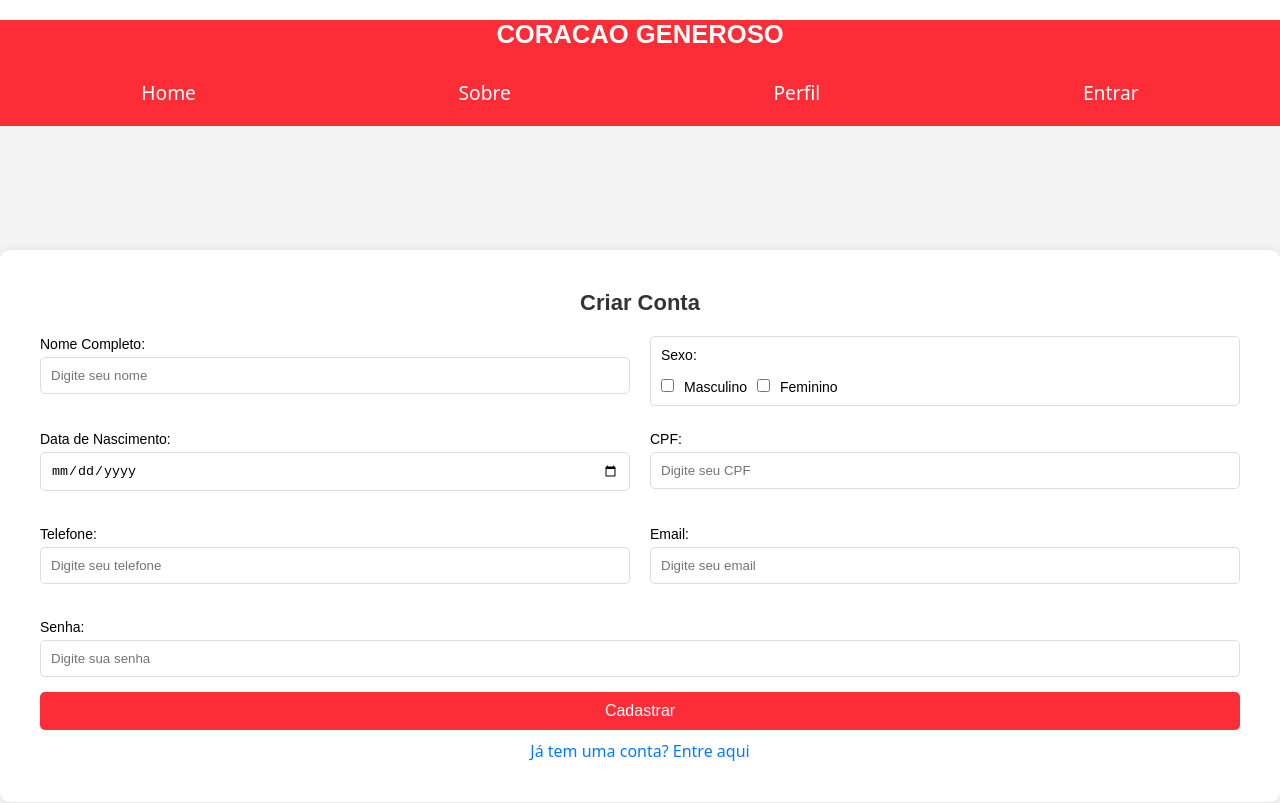
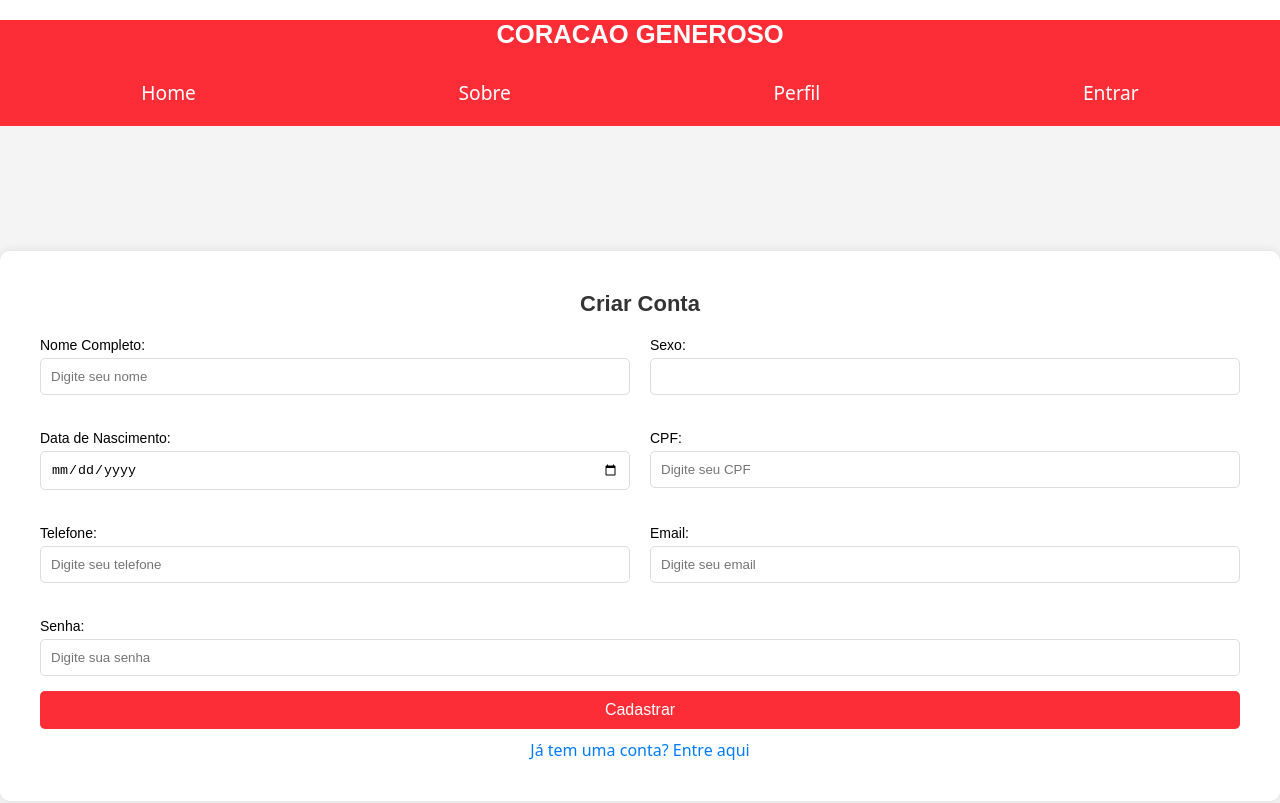
Before and after one commit to GabrielB53/coracaogeneroso, a React (Vite) app: page /Cadastro in a window 1280 px wide. Shown: the top 803 px of the page. Built offline with nearby package versions, Linux system fonts and the light colour scheme.

Commit message:
CoracaoGeneroso

```diff
--- a/src/css/cadastro.css
+++ b/src/css/cadastro.css
@@ -74,17 +74,6 @@
     border: 1px solid #ddd;
     border-radius: 5px;
 }
-.input-sexo {
-  width: 100%;
-  padding: 10px;
-  border: 1px solid #ddd;
-  border-radius: 5px;
-
-  display: block;
-    font-size: 14px;
-    margin-bottom: 5px;
-}
-
 .btn {
     width: 100%;
     padding: 10px;
--- a/src/pages/Cadastro.jsx
+++ b/src/pages/Cadastro.jsx
@@ -231,22 +231,10 @@ export default function Cadastro() {
           <input type="text" id="nome" name="nome" placeholder="Digite seu nome" required />
         </div>
 
-        <div className="input-sexo" style={{ flex: '1 1 45%' }}>
-  <label htmlFor="sexo">Sexo:</label>
-  <div style={{ display: 'flex', gap: '10px' }}>
-    <div>
-      <br />
-      <input type="checkbox" id="masculino" name="sexo" value="Masculino" required style={{ marginRight: '10px' }} />
-      <label htmlFor="masculino">Masculino</label>
-    </div>
-    <div>
-      <br />
-      <input type="checkbox" id="feminino" name="sexo" value="Feminino" required style={{ marginRight: '10px' }} />
-      <label htmlFor="feminino">Feminino</label>
-    </div>
-  </div>
-</div>
-
+        <div className="input-grupo" style={{ flex: '1 1 45%' }}>
+          <label htmlFor="sexo">Sexo:</label>
+          <input type="text" id="sexo" name="sexo" required />
+        </div>
         <div className="input-grupo" style={{ flex: '1 1 45%' }}>
           <label htmlFor="idade">Data de Nascimento:</label>
           <input type="date" id="data_nasci" name="idade" required />
--- a/src/pages/Home.jsx
+++ b/src/pages/Home.jsx
@@ -19,7 +19,9 @@ export default function Home() {
       </label>
       <nav class="menu">
           <ul>
-              <li><a href="C:\SiteDoacao\index.html">Home</a></li>
+              <Link to={"/Home"}>
+              Home
+              </Link>
               <Link to={"/Sobre"}>
               Sobre
               </Link>
@@ -38,23 +40,6 @@ export default function Home() {
 </header>
     <main>
       <article>
-      <div class="container">
-      <div class="coleta">
-
-        <div class="card-titulo">Ponto de Coleta</div>
-
-        <div class="card-subtitulo">
-
-          <svg xmlns="http://www.w3.org/2000/svg" width="16" height="16" fill="currentColor" class="map" viewBox="0 0 16 16">
-            <path d="M12.166 8.94c-.524 1.062-1.234 2.12-1.96 3.07A32 32 0 0 1 8 14.58a32 32 0 0 1-2.206-2.57c-.726-.95-1.436-2.008-1.96-3.07C3.304 7.867 3 6.862 3 6a5 5 0 0 1 10 0c0 .862-.305 1.867-.834 2.94M8 16s6-5.686 6-10A6 6 0 0 0 2 6c0 4.314 6 10 6 10"/>
-            <path d="M8 8a2 2 0 1 1 0-4 2 2 0 0 1 0 4m0 1a3 3 0 1 0 0-6 3 3 0 0 0 0 6"/>
-          </svg>
-
-          BARUERI</div>
-        <p>Estamos atuando incansavelmente para apoiar moradores que precisam de doações em Barueri.</p>
-        <button class="botao">Conheça a iniciativa</button>
-      </div>
-    </div>
 
     <br />
     <br />
```
